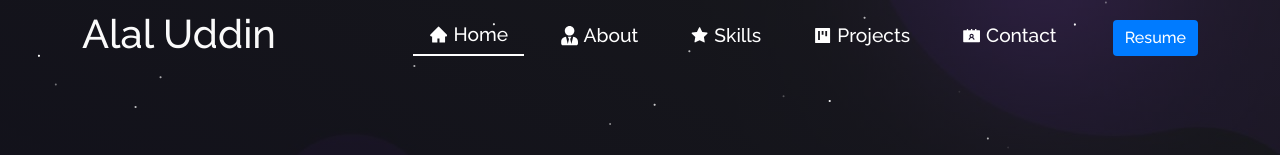
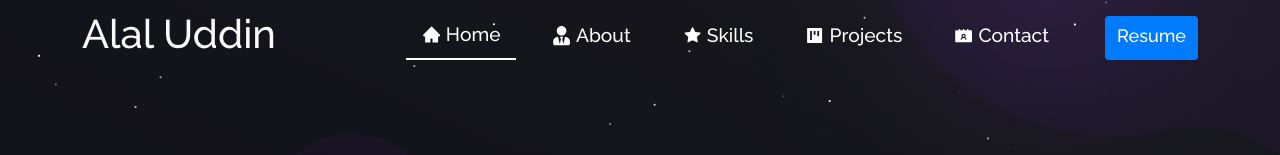
Before and after one commit to alalUDDIN123/alalUDDIN123.github.io, a React (Create React App) app: page / in a window 1280 px wide. Shown: the top 155 px of the page. Built offline with nearby package versions, Linux system fonts and the light colour scheme; no server answers.

Commit message:
add:resume

```diff
--- a/public/index.html
+++ b/public/index.html
@@ -49,6 +49,7 @@
   <meta property="article:publisher" content="https://www.facebook.com/profile.php?id=100045088633988">
   <meta property="og:linkedin" content="https://www.linkedin.com/in/alal-uddin-066444206/">
    <meta property="og:instagram" content="https://www.instagram.com/alal_uddin_23/">
+   <meta property="og:github" content="https://github.com/alalUDDIN123">
 
 
    <!-- Crawler Rules -->
--- a/src/components/contact/ContactMe.jsx
+++ b/src/components/contact/ContactMe.jsx
@@ -2,8 +2,9 @@ import React from "react";
 import styles from "../../assests/styles/contactme.module.css"
 import { MdLocationOn } from "react-icons/md";
 import { HiMail } from "react-icons/hi";
-import { AiFillPhone } from "react-icons/ai";
+import { AiFillPhone, AiFillLinkedin, AiFillGithub } from "react-icons/ai";
 import Iframe from "react-iframe";
+
 
 const ContactMe = () => {
   return (
@@ -89,13 +90,13 @@ const ContactMe = () => {
                     <span className={styles.green}>IA</span>
                   </p>
                 </div>
-
                 <div>
                   <span>
                     <HiMail />
                   </span>
-                  <a href="mailto:alalu75666@gmail.com">alalu75666@gmail.com</a>
+                  <a href="mailto:alalu75666@gmail.com" target="_blank" rel="noreferrer">alalu75666@gmail.com</a>
                 </div>
+
 
                 <div>
                   <span>
@@ -103,6 +104,24 @@ const ContactMe = () => {
                   </span>
                   <a href="tel:+917061901868">+91 60025 65574</a>
                 </div>
+
+                <div>
+                  <span>
+                    <AiFillLinkedin />
+                  </span>
+
+                  <a href="https://www.linkedin.com/in/alal-uddin-066444206/" target="_blank" rel="noreferrer"> LinkedIn</a>
+
+                </div>
+
+                <div>
+                  <span>
+                    <AiFillGithub />
+                  </span>
+                  <a href="https://github.com/alalUDDIN123" target="_blank" rel="noreferrer"> Github</a>
+
+                </div>
+
               </div>
             </div>
 
--- a/src/components/resumtBtn/ResumeBtn.jsx
+++ b/src/components/resumtBtn/ResumeBtn.jsx
@@ -1,17 +1,29 @@
-import React from 'react'
-import { Button, Nav, } from 'react-bootstrap'
-import styles from "../../assests/styles/navbar.module.css"
+import React from 'react';
+import { Button, Nav } from 'react-bootstrap';
+import styles from '../../assests/styles/navbar.module.css';
+// import myPdf from "./Alal-Uddin-Resume.pdf";
+
 const ResumeBtn = ({ title }) => {
+    const googleDriveLink = 'https://drive.google.com/file/d/1n1-8DiwYU_Ym7kiDbt88Cx9geuquGLO7/view';
+
     return (
-        <>
+        <Nav.Item className={`${styles.__navbar__Items} ${styles.__nav_item___}`}>
+            <Button
 
-            <Nav.Item className={`${styles.__navbar__Items} ${styles.__nav_item___}`}>
-                <Button>{title}</Button>
+                onClick={() =>
+                    window.open(googleDriveLink)
+                }
+            >
+                <a
+                    href="/Alal-Uddin-Resume.pdf"
+                    download
 
-            </Nav.Item>
+                >
+                    {title}
+                </a>
+            </Button>
+        </Nav.Item>
+    );
+};
 
-        </>
-    )
-}
-
-export default ResumeBtn
+export default ResumeBtn;
```
Also changed, not shown: 2 other files (tests, documents, lock files or other folders).
